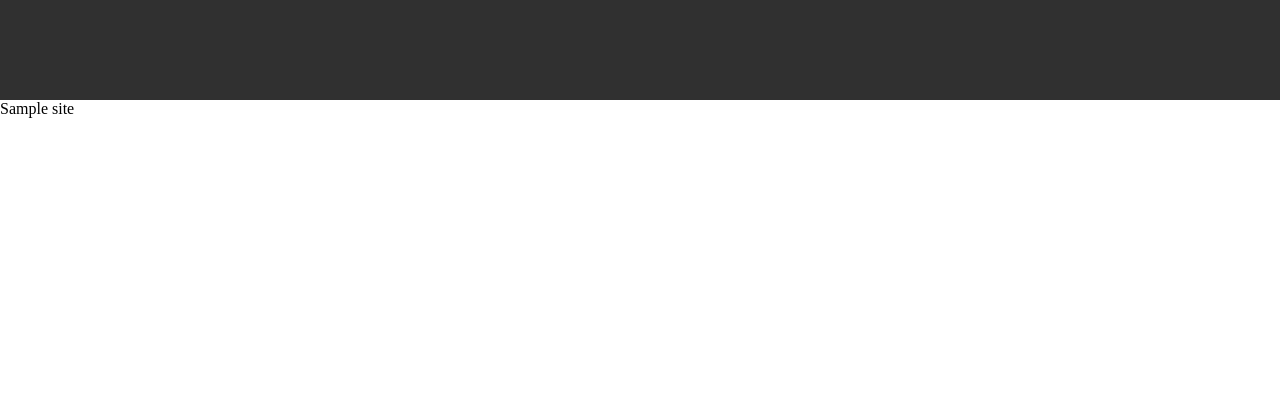
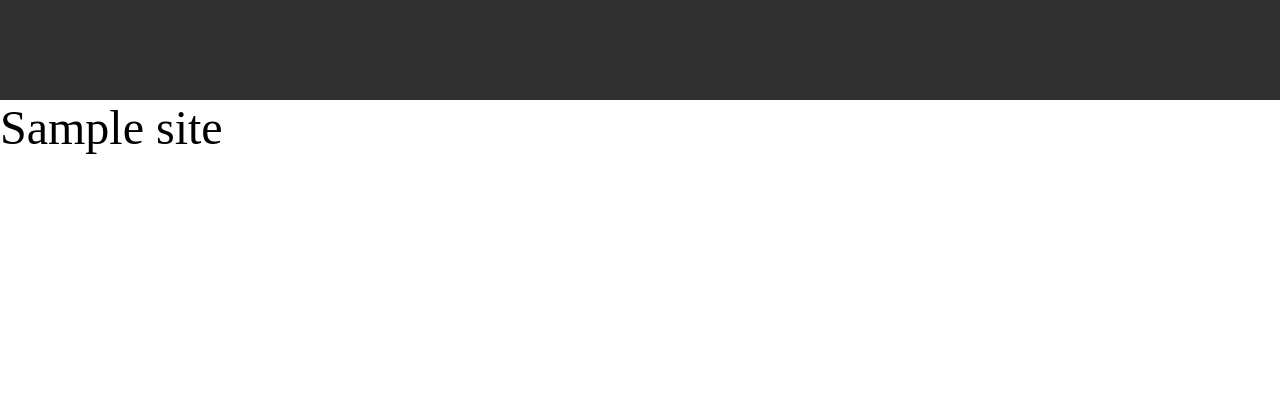
Before and after one commit to jSheraden/NewRes2017, a WordPress theme: template index.php in a window 1280 px wide. Shown: the top 420 px of the page. Run offline with PHP 8.4 and a stand-in for WordPress, Linux system fonts and the light colour scheme; the site name, menu and one post (Sample post) are stand-ins, and other content is empty; style sheets or scripts are compiled from the project's sources.

Commit message:
Working on header styles now.

```diff
--- a/scss/style.scss
+++ b/scss/style.scss
@@ -25,6 +25,14 @@ p {
 
 #page-header {
   height: 550px;
+}
+
+.site-title, .site-tagline, .separator {
+  text-align: center;
+}
+
+.site-title {
+  font-size: 300%;
 }
 
 .content-wrapper {
```
